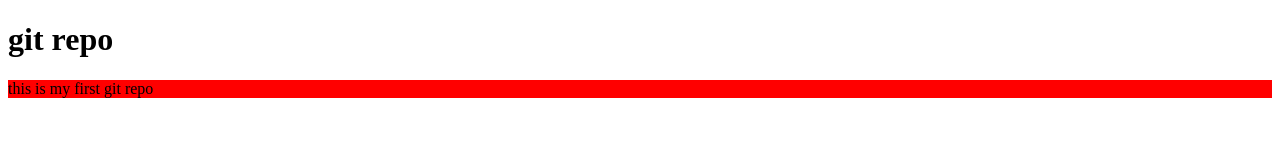
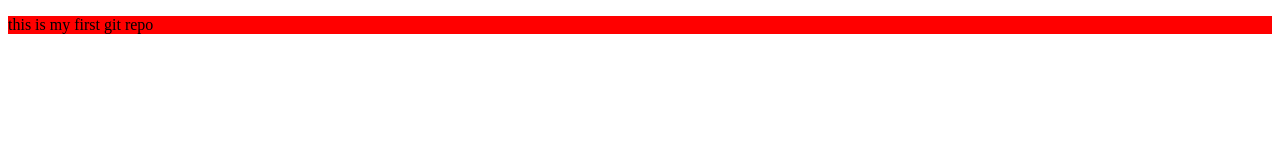
Before and after one commit to sahilkx/demo1, a plain HTML site: page index.html in a window 1280 px wide. Drawn offline with Linux system fonts and the light colour scheme.

Commit message:
Merged feature branch into master and resolving conflict

```diff
--- a/index.html
+++ b/index.html
@@ -7,7 +7,7 @@
     <link rel="stylesheet" href="style.css">
 </head>
 <body>
-    <h1> git repo</h1>
+
     <p> this is my first git  repo </p>
 </body>
 </html>
```
